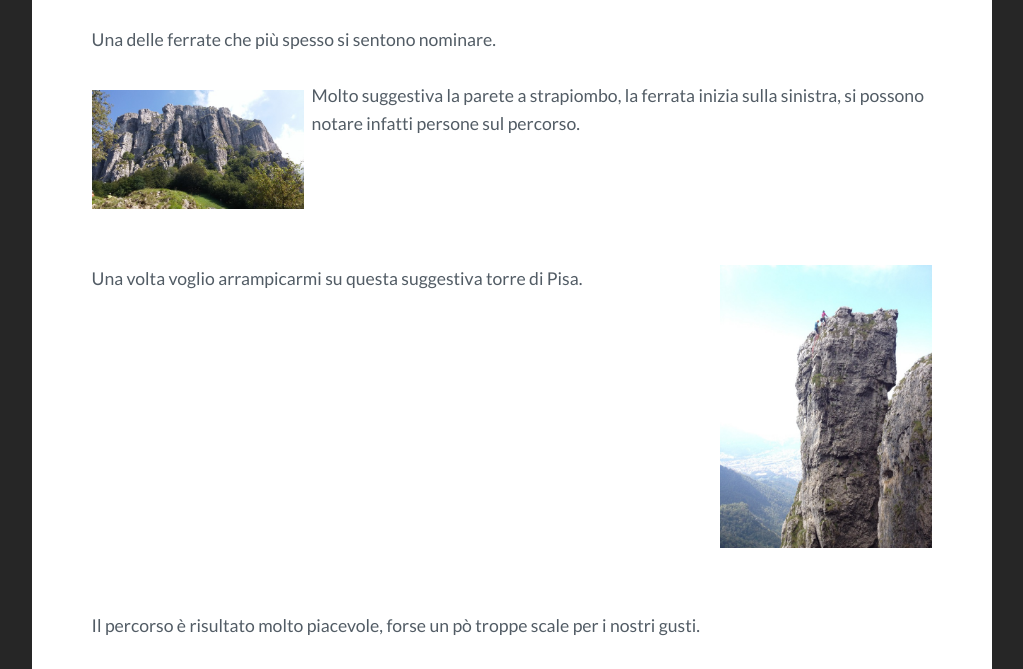
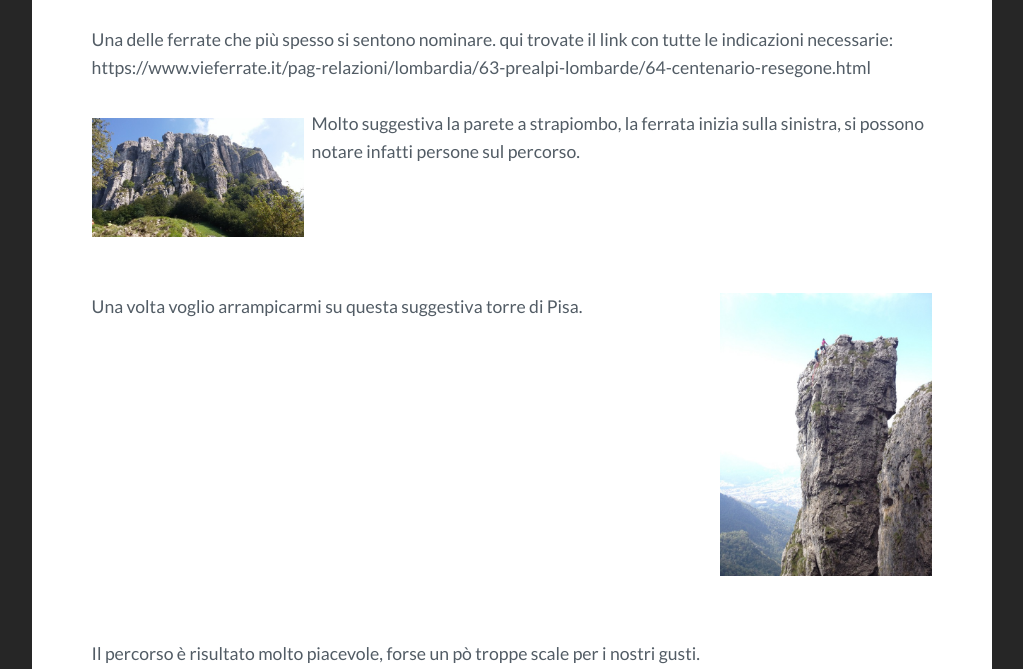
Before and after one commit to RCasatta/mirimonti, a Jekyll site: the page built from _posts/2016-08-28-centenario.md, in a window 1280 px wide and 900 px high, scrolled down 786 px, cut to the strip 231-900 px from the top of the window. Shown: the whole strip, without its empty margins (128-1151 px from the left). Built offline with Jekyll 4.4.1, drawn with Linux system fonts in a browser that asks for light colours; comment, search, counter and statistics services are not loaded.

Commit message:
Aggiunto link con indicazioni ferrata

```diff
--- a/_posts/2016-08-28-centenario.md
+++ b/_posts/2016-08-28-centenario.md
@@ -13,7 +13,7 @@ parking:
 
 {% include parking_map.html %}
 
-Una delle ferrate che più spesso si sentono nominare.
+Una delle ferrate che più spesso si sentono nominare. qui trovate il link con tutte le indicazioni necessarie: https://www.vieferrate.it/pag-relazioni/lombardia/63-prealpi-lombarde/64-centenario-resegone.html
 
 {% include photo.html content="Verso_ferrata_Centenario.jpg" position="left" %}
 Molto suggestiva la parete a strapiombo, la ferrata inizia sulla sinistra, si possono notare infatti persone sul percorso.
```
